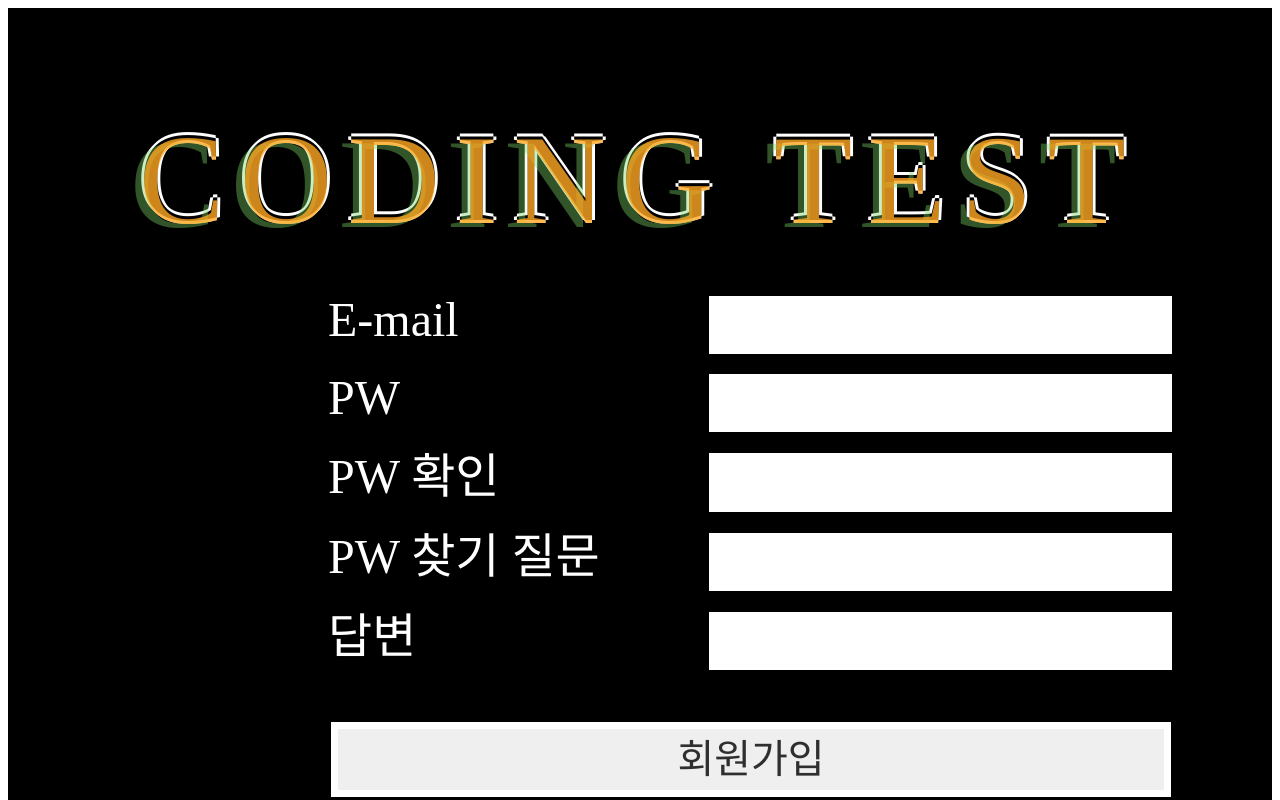
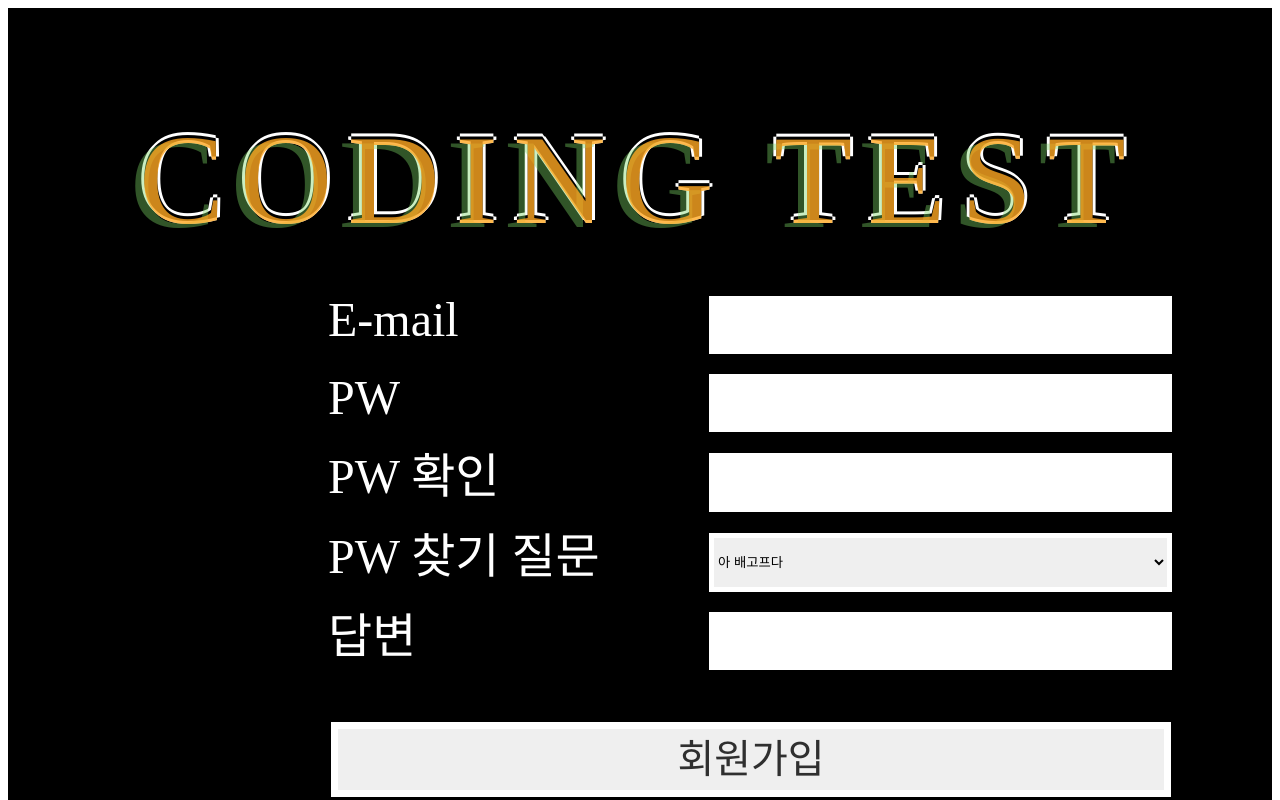
Before and after one commit to skkuse/2022fall_41class_team1, a React (Create React App) app in the folder frontend/: page /register in a window 1280 px wide. Shown: the top 800 px of the page. Built offline with nearby package versions, Linux system fonts and the light colour scheme.

Commit message:
수정..

```diff
--- a/frontend/src/pages/Register.css
+++ b/frontend/src/pages/Register.css
@@ -147,8 +147,8 @@ color: #FFFFFF;
 
 .findInput {
   position: absolute;
-  width: 449px;
-  height: 46px;
+  width: 463px;
+  height: 59px;
   left: 701px;
   top: 525px;
 
--- a/frontend/src/pages/Register.js
+++ b/frontend/src/pages/Register.js
@@ -23,7 +23,12 @@ const Register = () => {
         <div className="checkText">PW 확인</div>
         <input className="checkInput"></input>
         <div className="findText">PW 찾기 질문</div>
-        <input className="findInput"></input>
+        <select className="findInput" reuqired>
+          <option value="hungry">아 배고프다</option>
+          <option>저녁을 먹어야 할 시간이네요</option>
+          <option>다들 데이트 중인가요? *윤진</option>
+          <option>행복하세요</option>
+        </select>
         <div className="answerText">답변</div>
         <input className="answerInput"></input>
       </div>
```
